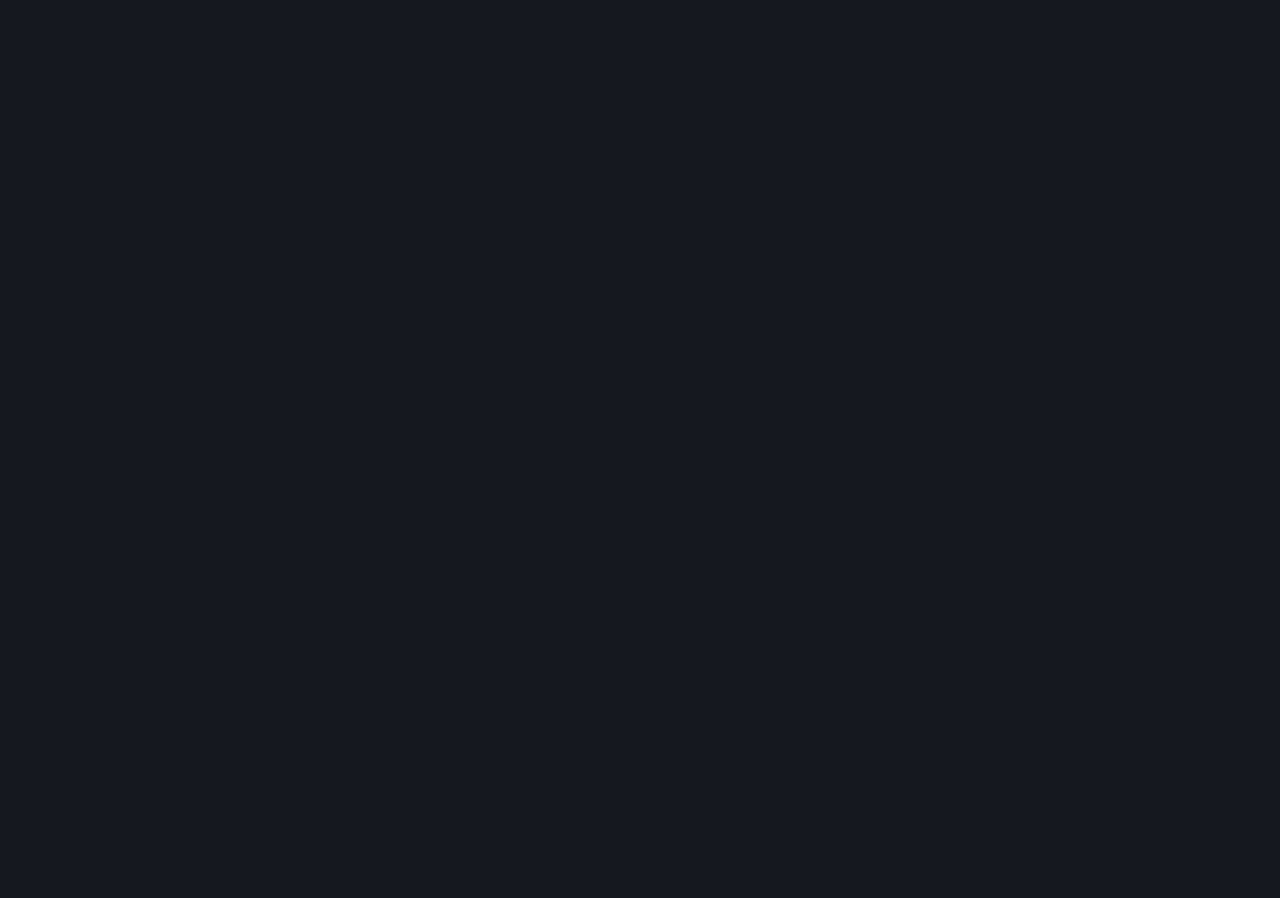
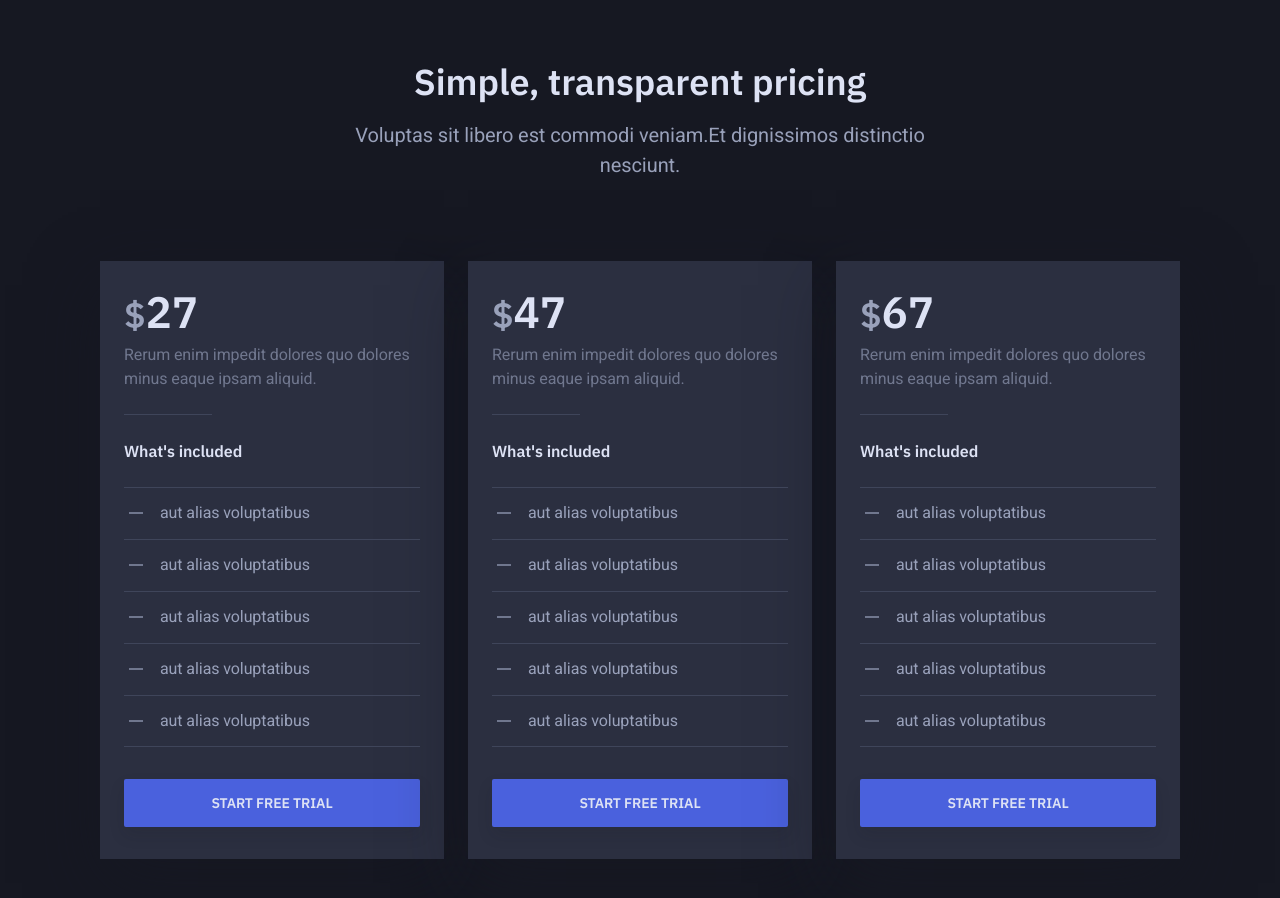
Before and after one commit to jooprima/html-to-react, a React (Create React App) app: page / in a window 1280 px wide. Shown: the part 1360-2258 px from the top of the page. Before the commit the page ends 1339 px from the top, so only its background shows below. Built offline with nearby package versions, Linux system fonts and the light colour scheme.

Commit message:
create section pricing

```diff
--- a/src/elements/Button.js
+++ b/src/elements/Button.js
@@ -7,6 +7,7 @@ export default function Button(props) {
   if (props.isPrimary) className.push("button-primary");
   if (props.isWideMobile) className.push("button-wide-mobile");
   if (props.isSmall) className.push("button-sm");
+  if (props.isBlock) className.push("button-block");
   return <button className={className.join(" ")}>{props.children}</button>;
 }
 
@@ -14,4 +15,5 @@ Button.propTypes = {
   isPrimary: propTypes.bool,
   isWideMobile: propTypes.bool,
   isSmall: propTypes.bool,
+  isBlock: propTypes.bool,
 };
--- /dev/null
+++ b/src/elements/Card.js
@@ -0,0 +1,21 @@
+import React from "react";
+import propTypes from "prop-types";
+
+export default function Card(props) {
+  const className = ["tiles-item"];
+  className.push(props.className);
+  return (
+    <div className={className.join(" ")}>
+      <div
+        className={`tiles-item-inner ${props.hasShadow ? " has-shadow" : ""}`}
+      >
+        {props.children}
+      </div>
+    </div>
+  );
+}
+
+Card.propTypes = {
+  hasShadow: propTypes.bool,
+  className: propTypes.string,
+};
--- /dev/null
+++ b/src/elements/Lists.js
@@ -0,0 +1,25 @@
+import React from "react";
+import propTypes from "prop-types";
+
+export default function Lists(props) {
+  const className = ["list-reset"];
+  className.push(props.className);
+  if (props.isSmall) className.push("text-xs");
+  return (
+    <ul className={className.join(" ")}>
+      {props.data.map((list, index) => {
+        return (
+          <li key={index} className={list.ischecked ? "is-checked" : ""}>
+            {list.content}
+          </li>
+        );
+      })}
+    </ul>
+  );
+}
+
+Lists.propTypes = {
+  className: propTypes.string,
+  data: propTypes.array,
+  isSmall: propTypes.bool,
+};
--- a/src/scenes/Homepage.js
+++ b/src/scenes/Homepage.js
@@ -1,8 +1,11 @@
 import React from "react";
+import Fade from "react-reveal/Fade";
 
 import Section from "elements/Section";
+import Card from "elements/Card";
+import Lists from "elements/Lists";
+import Button from "elements/Button";
 import Header from "parts/Header";
-import Fade from "react-reveal/Fade";
 import Clients from "parts/Clients";
 import Feature from "parts/Features";
 import HeroImage from "assets/images/hero-image.png";
@@ -32,6 +35,48 @@ export default function Homepage() {
       title: "Join the system",
       description:
         "A pseudo-Latin text used in web design, layout, and printing in place of things to emphaise design.",
+    },
+  ];
+
+  const listPricing = [
+    {
+      price: 27,
+      currencySymbol: "$",
+      description:
+        "Rerum enim impedit dolores quo dolores minus eaque ipsam aliquid.",
+      features: [
+        { isChecked: true, content: "aut alias voluptatibus" },
+        { isChecked: true, content: "aut alias voluptatibus" },
+        { isChecked: true, content: "aut alias voluptatibus" },
+        { isChecked: false, content: "aut alias voluptatibus" },
+        { isChecked: false, content: "aut alias voluptatibus" },
+      ],
+    },
+    {
+      price: 47,
+      currencySymbol: "$",
+      description:
+        "Rerum enim impedit dolores quo dolores minus eaque ipsam aliquid.",
+      features: [
+        { isChecked: true, content: "aut alias voluptatibus" },
+        { isChecked: true, content: "aut alias voluptatibus" },
+        { isChecked: true, content: "aut alias voluptatibus" },
+        { isChecked: true, content: "aut alias voluptatibus" },
+        { isChecked: false, content: "aut alias voluptatibus" },
+      ],
+    },
+    {
+      price: 67,
+      currencySymbol: "$",
+      description:
+        "Rerum enim impedit dolores quo dolores minus eaque ipsam aliquid.",
+      features: [
+        { isChecked: true, content: "aut alias voluptatibus" },
+        { isChecked: true, content: "aut alias voluptatibus" },
+        { isChecked: true, content: "aut alias voluptatibus" },
+        { isChecked: true, content: "aut alias voluptatibus" },
+        { isChecked: true, content: "aut alias voluptatibus" },
+      ],
     },
   ];
 
@@ -88,6 +133,61 @@ export default function Homepage() {
             </div>
           </div>
         </Section>
+        <Section className="pricing">
+          <div className="container">
+            <div className="pricing-inner section-inner has-top-divider">
+              <div className="section-header center-content">
+                <div className="container-xs">
+                  <h2 className="mt-0 mb-16">Simple, transparent pricing</h2>
+                  <p className="m-0">
+                    Voluptas sit libero est commodi veniam.Et dignissimos
+                    distinctio nesciunt.
+                  </p>
+                </div>
+              </div>
+              <div className="tiles-wrap">
+                {listPricing.map((list, index) => (
+                  <Card hasShadow>
+                    <div className="pricing-item-content">
+                      <div className="pricing-item-header pb-24 mb-24">
+                        <div className="pricing-item-price mb-4">
+                          <span className="pricing-item-price-currency h2">
+                            {list.currencySymbol}
+                          </span>
+                          <span
+                            className="pricing-item-price-amount h1 pricing-switchable"
+                            data-pricing-monthly="34"
+                            data-pricing-yearly="27"
+                          >
+                            {list.price}
+                          </span>
+                        </div>
+                        <div className="text-xs text-color-low">
+                          {list.description}
+                        </div>
+                      </div>
+                      <div className="pricing-item-features mb-40">
+                        <div className="pricing-item-features-title h6 text-xs text-color-high mb-24">
+                          What's included
+                        </div>
+                        <Lists
+                          data={list.features}
+                          isSmall
+                          className="pricing-item-features-list mb-32"
+                        ></Lists>
+                      </div>
+                    </div>
+                    <div className="pricing-item-cta mb-8">
+                      <Button isPrimary isBlock>
+                        Start free trial
+                      </Button>
+                    </div>
+                  </Card>
+                ))}
+              </div>
+            </div>
+          </div>
+        </Section>
       </main>
     </div>
   );
```
Also changed, not shown: index.html (added).
